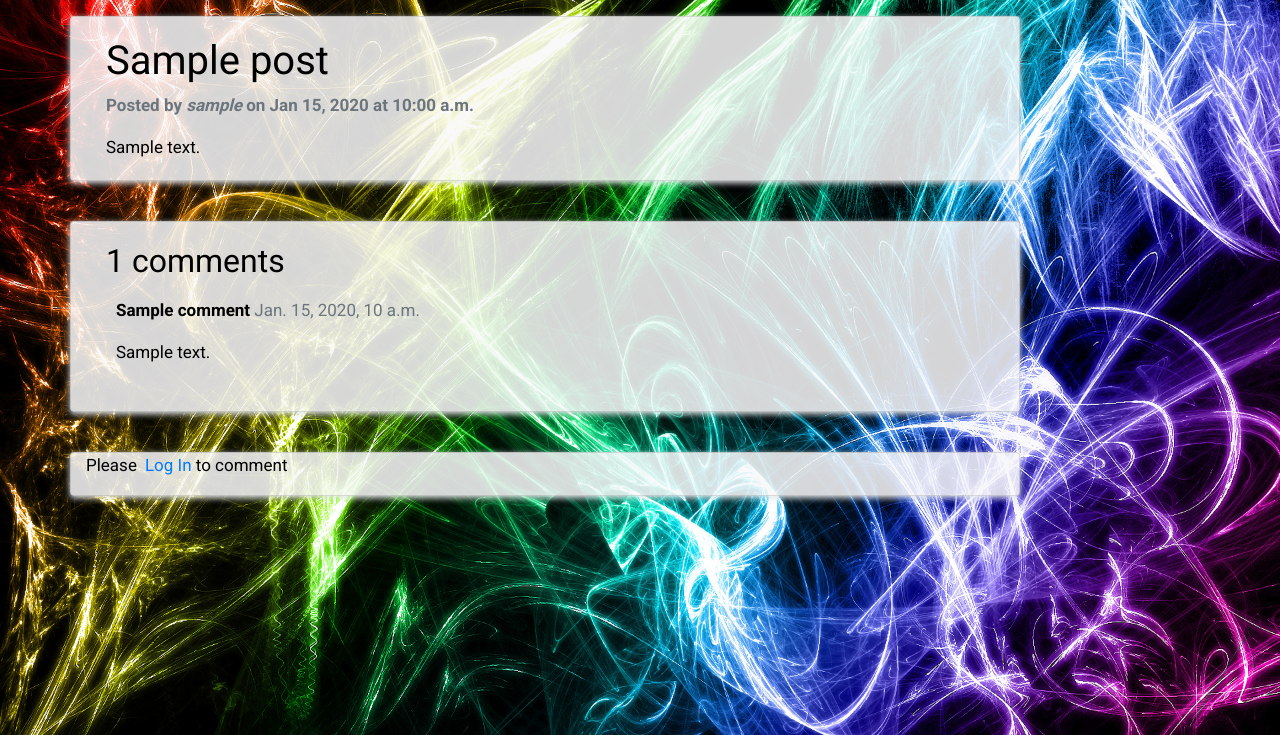
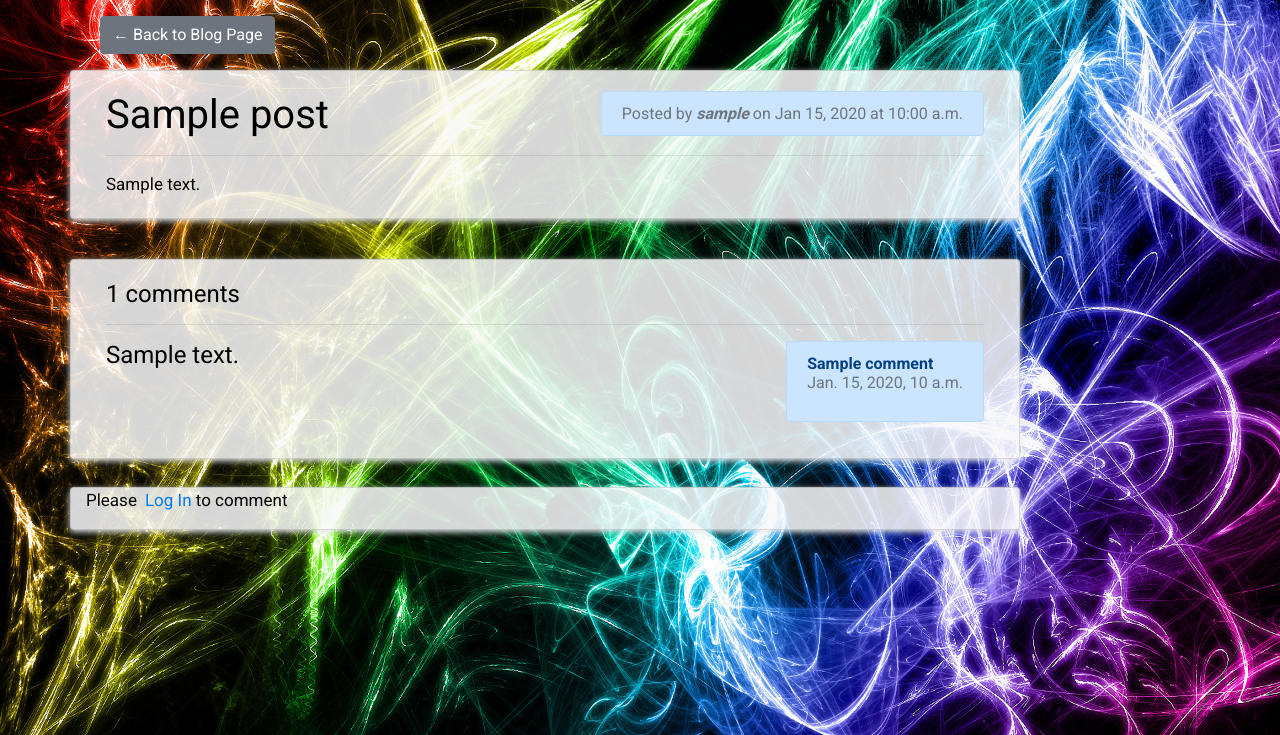
Before and after one commit to marius1989D/milestone-project-final, a Django app: a page that uses templates/base.html in a window 1280 px wide. Shown: the part 65-800 px from the top of the page. Run offline with Django 3.2, Linux system fonts and the light colour scheme; tables that the repository leaves empty hold one stand-in row (values such as "Sample post"); some libraries are stand-ins or nearby versions.

Commit message:
detailed blog app for better UX

```diff
--- a/blog/views.py
+++ b/blog/views.py
@@ -3,10 +3,10 @@ from .models import Post
 from .forms import CommentForm
 from django.shortcuts import render, get_object_or_404
 
+
 class PostList(generic.ListView):
-	queryset = Post.objects.filter(status=1).order_by('-created_on')
+	queryset = Post.objects.filter(status=1).order_by('-created_on').all()
 	template_name = 'post_list.html'
-	paginate_by = 3
 
 def post_detail(request, slug):
     template_name = 'blog/post_detail.html'
--- a/templates/base.html
+++ b/templates/base.html
@@ -1,31 +1,22 @@
 {% load static %}
-
 <!DOCTYPE html>
 <html>
 
 <head>
     <title>{% block page_title %} {% endblock %}</title>
     <link href="https://fonts.googleapis.com/css?family=Roboto:400,700" rel="stylesheet">
-
     <meta name="viewport" content="width=device-width, initial-scale=1" />
-        <link rel="stylesheet" href="https://maxcdn.bootstrapcdn.com/bootstrap/4.0.0/css/bootstrap.min.css" integrity="sha384-Gn5384xqQ1aoWXA+058RXPxPg6fy4IWvTNh0E263XmFcJlSAwiGgFAW/dAiS6JXm"
-            crossorigin="anonymous" />
+    <link rel="stylesheet" href="https://maxcdn.bootstrapcdn.com/bootstrap/4.0.0/css/bootstrap.min.css" integrity="sha384-Gn5384xqQ1aoWXA+058RXPxPg6fy4IWvTNh0E263XmFcJlSAwiGgFAW/dAiS6JXm" crossorigin="anonymous" />
     <link rel="stylesheet" href="https://cdnjs.cloudflare.com/ajax/libs/font-awesome/5.8.2/css/all.min.css">
     <link rel="stylesheet" href="{% static 'css/style.css' %}">
-
-        {% block head_js %}
-        {% endblock head_js %}
-        <script type="text/javascript" src="{% static 'js/stripe.js' %}"></script>
 </head>
 
 <body>
-
     <!-- Navigation -->
     <nav class="navbar navbar-expand-lg navbar-light bg-secondary" id="mainNav">
         <div class="container-fluid">
-                    <a class="navbar-brand" href="#"><i class="nav-logo fas fa-spider"> Bugs & Features </i> <i class="nav-logo fas fa-tools"></i></a>
-                    <button class="navbar-toggler navbar-toggler-right" type="button" data-toggle="collapse" data-target="#navbarResponsive"
-                        aria-controls="navbarResponsive" aria-expanded="false" aria-label="Toggle navigation">
+            <a class="navbar-brand" href="{% url 'index' %}"><i class="nav-logo fas fa-spider"> Bugs & Features </i> <i class="nav-logo fas fa-tools"></i></a>
+            <button class="navbar-toggler navbar-toggler-right" type="button" data-toggle="collapse" data-target="#navbarResponsive" aria-controls="navbarResponsive" aria-expanded="false" aria-label="Toggle navigation">
                 <span class="navbar-toggler-icon"></span>
             </button>
             <div class="collapse navbar-collapse" id="navbarResponsive">
@@ -39,7 +30,6 @@
                     <li class="nav-item">
                         <a class="nav-link font-weight-bold nav-font" href="{% url 'blog:blog' %}"><i class="fas fa-blog"></i> Blog |</a>
                     </li>
-
                     {% if user.is_authenticated %}
                     {% if product_count > 0 %}
                     <li class="nav-item">
@@ -53,9 +43,7 @@
                     <li class="nav-item">
                         <a class="nav-link font-weight-bold nav-font" href="{% url 'logout' %}"><i class="fas fa-power-off"></i> Logout |</a>
                     </li>
-
                     {% else %}
-
                     <li class="nav-item">
                         <a class="nav-link font-weight-bold nav-font" href="{% url 'register' %}"><i class="fas fa-user-plus"></i> Register |</a>
                     </li>
@@ -67,25 +55,16 @@
             </div>
         </div>
     </nav>
-
-
     {% block content %}
     <!-- Content Goes here -->
     {% endblock content %}
-
-
-
     <!-- Scripts -->
-        <script src="https://code.jquery.com/jquery-3.2.1.slim.min.js"
-        integrity="sha384-KJ3o2DKtIkvYIK3UENzmM7KCkRr/rE9/Qpg6aAZGJwFDMVNA/GpGFF93hXpG5KkN" crossorigin="anonymous">
+    <script src="https://code.jquery.com/jquery-3.2.1.slim.min.js" integrity="sha384-KJ3o2DKtIkvYIK3UENzmM7KCkRr/rE9/Qpg6aAZGJwFDMVNA/GpGFF93hXpG5KkN" crossorigin="anonymous">
     </script>
-
-        <script src="https://cdnjs.cloudflare.com/ajax/libs/popper.js/1.12.9/umd/popper.min.js"
-        integrity="sha384-ApNbgh9B+Y1QKtv3Rn7W3mgPxhU9K/ScQsAP7hUibX39j7fakFPskvXusvfa0b4Q" crossorigin="anonymous">
+    <script src="https://cdnjs.cloudflare.com/ajax/libs/popper.js/1.12.9/umd/popper.min.js" integrity="sha384-ApNbgh9B+Y1QKtv3Rn7W3mgPxhU9K/ScQsAP7hUibX39j7fakFPskvXusvfa0b4Q" crossorigin="anonymous">
     </script>
-
-        <script src="https://maxcdn.bootstrapcdn.com/bootstrap/4.0.0/js/bootstrap.min.js"
-        integrity="sha384-JZR6Spejh4U02d8jOt6vLEHfe/JQGiRRSQQxSfFWpi1MquVdAyjUar5+76PVCmYl" crossorigin="anonymous">
+    <script src="https://maxcdn.bootstrapcdn.com/bootstrap/4.0.0/js/bootstrap.min.js" integrity="sha384-JZR6Spejh4U02d8jOt6vLEHfe/JQGiRRSQQxSfFWpi1MquVdAyjUar5+76PVCmYl" crossorigin="anonymous">
     </script>
 </body>
+
 </html>
--- a/templates/blog/post_detail.html
+++ b/templates/blog/post_detail.html
@@ -2,41 +2,45 @@
 {% block page_title %} Post Detail {% endblock %}
 {% block content %}
 {% load crispy_forms_tags %}
-
 <div class="container">
+    <div class="col-md-12">
+        <span><a href="{% url 'blog:blog' %}" class="btn btn-secondary mt-3">&larr; Back to Blog Page</a></span>
+    </div>
     <div class="row">
-    <div class="col-md-10 card mb-4  mt-3 left blog-cust top">
+        <div class="col-md-10 card mb-4 mt-3 left blog-cust top">
             <div class="card-body">
-        <h1>{% block title %} {{ post.title }} {% endblock title %}</h1>
-        <p class=" text-muted"><b>Posted by <i>{{ post.author }}</i> on {{ post.created_on|date:"M d, Y" }} at {{ post.created_on|time:"h:i a" }}</b></p>
+                <h1>{% block title %} {{ post.title }} {% endblock title %}
+                    <span class=" text-muted h6 float-right alert alert-primary">Posted by <b><i>{{ post.author }}</i></b> on {{ post.created_on|date:"M d, Y" }} at {{ post.created_on|time:"h:i a" }}</span></h1>
+                <hr />
                 <p class="card-text ">{{ post.content | safe }}</p>
             </div>
         </div>
-
         <div class="col-md-10 card mb-4 blog-cust mt-3 ">
             <div class="card-body">
                 <!-- comments -->
                 {% with comments.count as total_comments %}
-        <h2>{{ total_comments }} comments</h2>
+                <h4>{{ total_comments }} comments
+                    {% for comment in comments %}
+                    <hr />
+                    <div class="comments">
+                        <span class="font-weight-bold float-right alert alert-primary h6">
+                            {{ comment.name }}
+                            <p class=" text-muted font-weight-normal">
+                                {{ comment.created_on }}
+                            </p>
+                        </span>
+                    </div>
+                    <div>
+                        <p>
+                            {{ comment.body }}
+                        </p>
+                    </div>
+                    {% endfor %}
+                </h4>
                 {% endwith %}
-
-        {% for comment in comments %}
-
-
-        <div class="comments" style="padding: 10px;">
-          <p class="font-weight-bold">
-            {{ comment.name }}
-            <span class=" text-muted font-weight-normal">
-              {{ comment.created_on }}
-            </span>
-          </p>
-          {{ comment.body | linebreaks }}
-        </div>
-
-        {% endfor %}
             </div>
         </div>
-    <div class="col-md-10 card mb-4 blog-cust mt-3 ">
+        <div class="col-md-10 card mb-4 blog-cust mt-1 ">
             {% if user.is_authenticated %}
             <div class="card-body">
                 {% if new_comment %}
@@ -45,6 +49,7 @@
                 </div>
                 {% else %}
                 <h3>Leave a comment</h3>
+                <hr />
                 <form method="post" style="margin-top: 1.3em;">
                     {{ comment_form | crispy }}
                     {% csrf_token %}
@@ -58,5 +63,4 @@
         </div>
     </div>
 </div>
-
 {% endblock content %}
```
Also changed, not shown: templates/blog/post_list.html (+7 -11 lines). Lines whose indentation alone changed are shown as unchanged.
